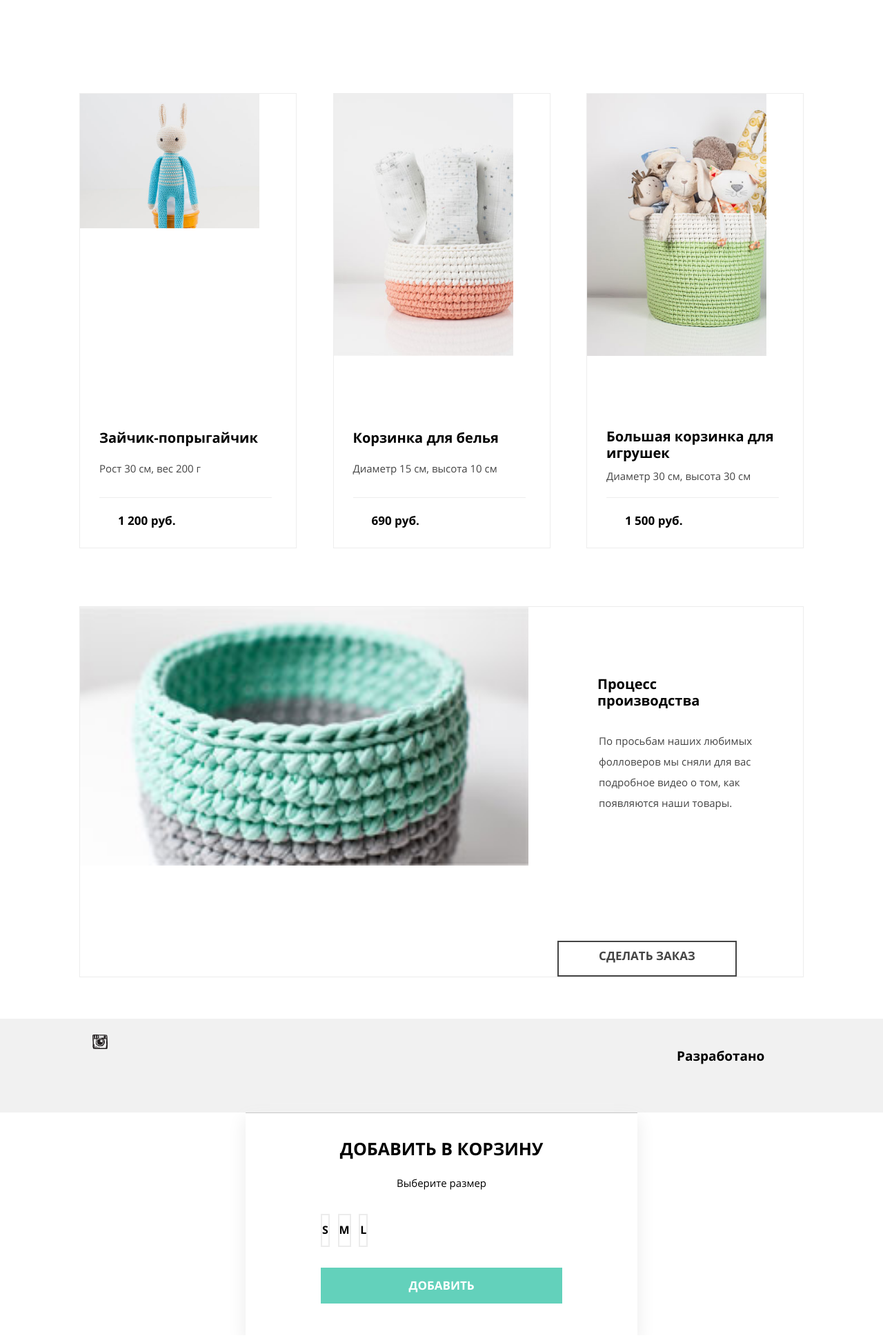
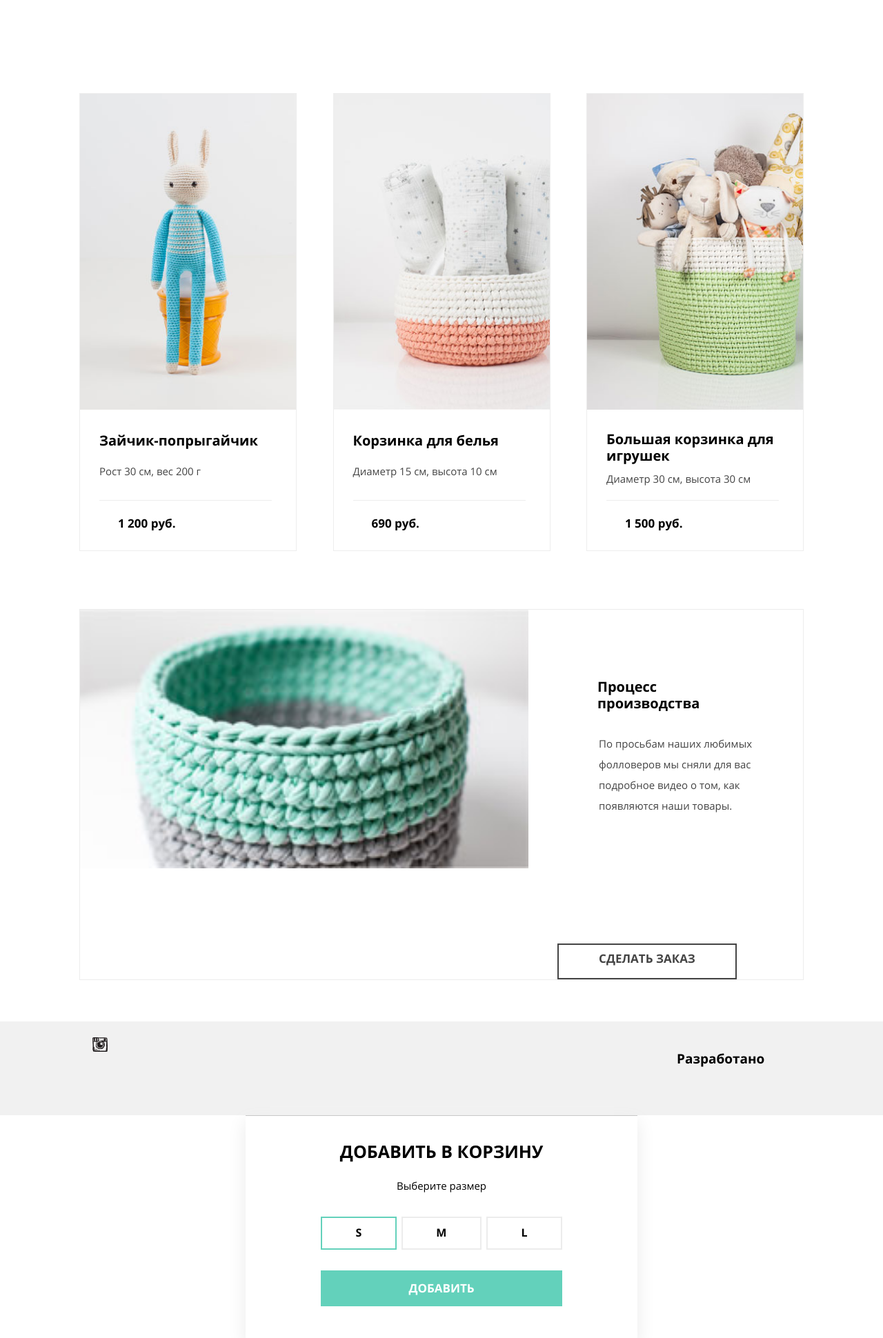
Before and after one commit to tiangela/Mishka, a plain HTML site: page catalog.html in a window 1280 px wide. Shown: the part 341-2281 px from the top of the page at 69% size. Drawn offline with nearby package versions, Linux system fonts and the light colour scheme; files that its build step writes are made by us from their sources.

Commit message:
баг с каталогом остался на планшетной версии, поправила модальное окно в каталоге

```diff
--- a/catalog.html
+++ b/catalog.html
@@ -38,11 +38,11 @@
       <div class="catalog__wrapper">
         <article class="catalog__item">
           <a class="catalog__image" href="#">
-            <!--  <picture>
+            <picture>
             <source media="(min-width: 1150px)" srcset="img/photo-1-desktop@1x.jpg 1x, img/photo-1-desktop@2x.jpg 2x">
-              <source media="(min-width: 768px)" srcset="img/photo-1-tablet@1x.jpg 1x, img/photo-1-tablet@2x.jpg 2x"> -->
-              <img src="img/photo-1-mobile@1x.jpg" srcset="img/photo-1-mobile@2x.jpg" width="260" height="195" alt="Фото зайчика">
-
+            <source media="(min-width: 768px)" srcset="img/photo-1-tablet@1x.jpg 1x, img/photo-1-tablet@2x.jpg 2x">
+            <img src="img/photo-1-mobile@1x.jpg" srcset="img/photo-1-mobile@2x.jpg" alt="Фото зайчика">
+          </picture>
           </a>
           <div class="catalog__container">
           <h3><a class="catalog__title" href="#">Зайчик-попрыгайчик</a></h3>
@@ -56,8 +56,8 @@
             <picture>
             <source media="(min-width: 1150px)" srcset="img/photo-2-desktop@1x.jpg 1x, img/photo-2-desktop@2x.jpg 2x">
             <source media="(min-width: 768px)" srcset="img/photo-2-tablet@1x.jpg 1x, img/photo-2-tablet@2x.jpg 2x">
-            <img src="img/photo-2-mobile@1x.jpg" srcset="img/photo-2-mobile@2x.jpg" width="260" height="195" alt="Фото корзинки">
-            </picture>
+            <img src="img/photo-2-mobile@1x.jpg" srcset="img/photo-2-mobile@2x.jpg" alt="Фото корзинки">
+          </picture>
           </a>
           <div class="catalog__container">
           <h3><a class="catalog__title" href="#">Корзинка для белья</a></h3>
@@ -71,8 +71,8 @@
             <picture>
             <source media="(min-width: 1150px)" srcset="img/photo-3-desktop@1x.jpg 1x, img/photo-3-desktop@2x.jpg 2x">
             <source media="(min-width: 768px)" srcset="img/photo-3-tablet@1x.jpg 1x, img/photo-3-tablet@2x.jpg 2x">
-            <img src="img/photo-3-mobile@1x.jpg" srcset="img/photo-3-mobile@2x.jpg" width="260" height="195" alt="Фото большой корзинки">
-            </picture>
+            <img src="img/photo-3-mobile@1x.jpg" srcset="img/photo-3-mobile@2x.jpg" alt="Фото зайчика">
+          </picture>
           </a>
           <div class="catalog__container">
           <h3><a class="catalog__title" href="#">Большая корзинка для игрушек</a></h3>
@@ -108,25 +108,19 @@
     </div>
   </footer>
   <section class="modal">
-    <div class="modal__wrapper">
-      <form class="modal__form" action="https://echo.htmlacademy.ru/" method="post">
+    <form class="modal__form" action="https://echo.htmlacademy.ru/" method="post">
         <p class="modal__title">Добавить в корзину</p>
         <p class="modal__text">Выберите размер</p>
-        <label>
-          <input class="modal__size" type="radio" name="size" value="S">
-          S
-        </label>
-          <label>
-          <input class="modal__size" type="radio" name="size" value="M">
-          M
-        </label>
-          <label>
-          <input class="modal__size" type="radio" name="size" value="L">
-          L
-        </label>
+        <div class="modal__wrapper">
+          <input class="modal__size" id="s" type="radio" name="size" value="S" checked>
+          <label for="s">S</label>
+          <input class="modal__size" id="m" type="radio" name="size" value="M">
+          <label for="m">M</label>
+          <input class="modal__size" id="l" type="radio" name="size" value="L">
+          <label for="l">L</label>
           <button class="button button--modal" type="submit">Добавить</button>
+        </div>
       </form>
-    </div>
   </section>
 </body>
 </html>
--- a/less/blocks/catalog.less
+++ b/less/blocks/catalog.less
@@ -41,8 +41,6 @@
   .catalog__item {
     display: flex;
     margin-bottom: 54px;
-    min-height: 334px;
-    min-height: 660px;
 }
   .catalog__title {
     font-size: 20px;
@@ -56,6 +54,7 @@
   }
   .catalog__container {
     width: 50%;
+    margin: 0;
   }
   .catalog__feature {
     font-size: 15px;
```
